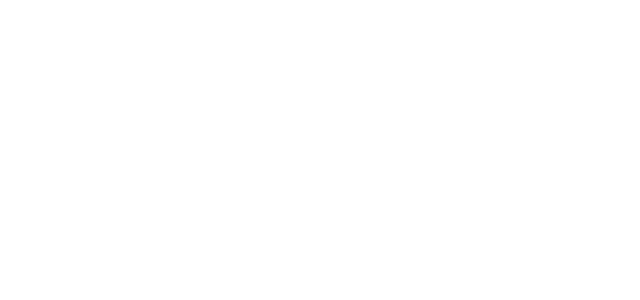
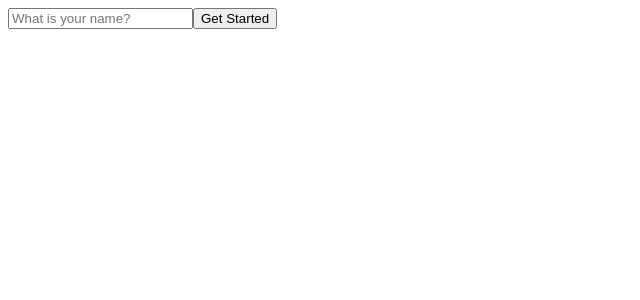
Before and after one commit to spencercoleman/savvy, a React (Create React App) app: page / in a window 1280 px wide. Shown: the top 300 px of the page, without its empty margins (0-640 px from the left). Built offline with nearby package versions, Linux system fonts and the light colour scheme.

Commit message:
Set up basic login form and dashboard action to capture username

```diff
--- a/src/App.tsx
+++ b/src/App.tsx
@@ -1,11 +1,12 @@
 import { createBrowserRouter, RouterProvider } from 'react-router-dom';
-import Dashboard, { dashboardLoader } from './pages/Dashboard';
+import Dashboard, { dashboardAction, dashboardLoader } from './pages/Dashboard';
 
 const router = createBrowserRouter([
     {
         path: '/',
         element: <Dashboard />,
         loader: dashboardLoader,
+        action: dashboardAction,
     },
 ]);
 
--- /dev/null
+++ b/src/components/LoginForm.tsx
@@ -0,0 +1,21 @@
+import { Form } from 'react-router-dom';
+
+const LoginForm = () => {
+    return (
+        <div>
+            <Form method="post">
+                <input
+                    type="text"
+                    name="username"
+                    required
+                    placeholder="What is your name?"
+                    aria-label="Your name"
+                    autoComplete="given-name"
+                />
+                <button type="submit">Get Started</button>
+            </Form>
+        </div>
+    );
+};
+
+export default LoginForm;
--- a/src/pages/Dashboard.tsx
+++ b/src/pages/Dashboard.tsx
@@ -1,11 +1,12 @@
-import { useLoaderData } from 'react-router-dom';
+import { ActionFunctionArgs, useLoaderData } from 'react-router-dom';
 import { fetchData } from '../utils/helpers';
+import LoginForm from '../components/LoginForm';
 
 interface DashboardData {
     username: string | null;
 }
 
-export const dashboardLoader = () => {
+export const dashboardLoader = (): DashboardData => {
     const username = fetchData('savvy_username');
 
     return {
@@ -13,9 +14,22 @@ export const dashboardLoader = () => {
     };
 };
 
+export const dashboardAction = async ({ request }: ActionFunctionArgs) => {
+    const formData = await request.formData();
+    const username = formData.get('username');
+
+    try {
+        localStorage.setItem('savvy_username', JSON.stringify(username));
+        return null;
+    } catch (e) {
+        throw new Error('There was a problem creating your account');
+    }
+};
+
 const Dashboard = () => {
     const { username } = useLoaderData() as DashboardData;
-    return <h1>{username}</h1>;
+
+    return username ? <p>Welcome {username}</p> : <LoginForm />;
 };
 
 export default Dashboard;
```
